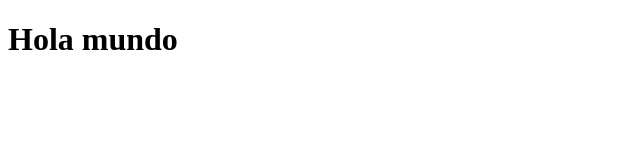
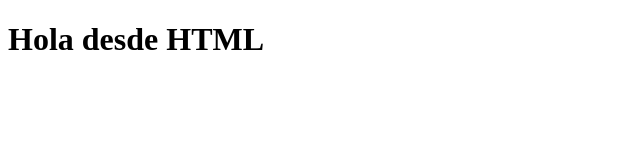
Before and after one commit to abborgia/git_ejemplo, a plain HTML site: page index.html in a window 1280 px wide. Shown: the whole page, without its empty margins (0-640 px from the left). Drawn offline with Linux system fonts and the light colour scheme.

Commit message:
Cambiamos el H1

```diff
--- a/index.html
+++ b/index.html
@@ -9,7 +9,7 @@
 </head>
 <body>
 
-    <h1>Hola mundo</h1>
+    <h1>Hola desde HTML</h1>
 
 
 </body>
```
